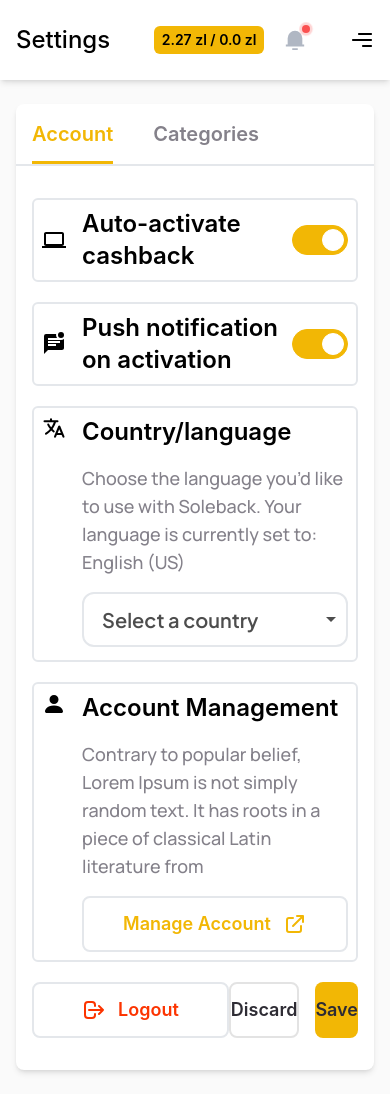
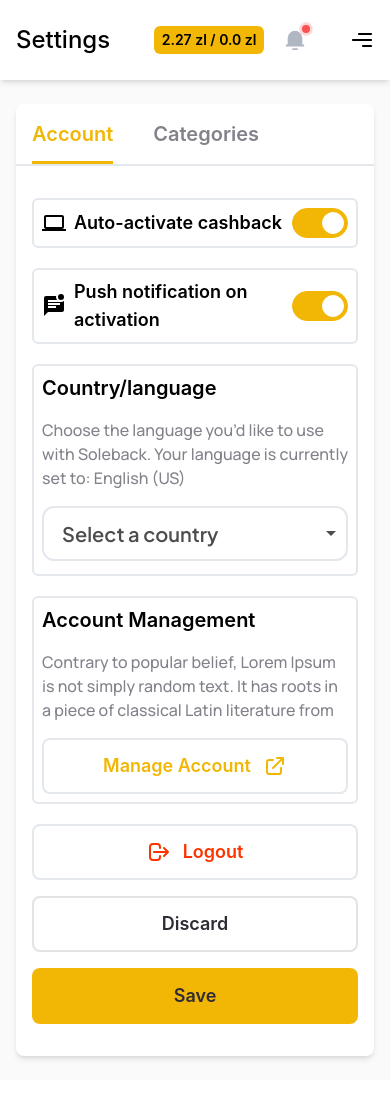
Before and after one commit to zulqarnain1231/Sole-Back, a React (Vite) app: page /settings in a window 390 px wide. Built offline with nearby package versions, Linux system fonts and the light colour scheme.

Commit message:
Made settings page responsive

```diff
--- a/src/components/Settings/Account.tsx
+++ b/src/components/Settings/Account.tsx
@@ -21,13 +21,13 @@ const Account = () => {
           <MdMarkUnreadChatAlt className="text-black-main text-2xl flex-shrink-0" />
         }
       />
-      <div className="w-full flex items-start justify-start gap-4  rounded-md border-2 border-black-greish sm:p-4 p-2">
-        <IoLanguage className="text-black-main text-2xl flex-shrink-0" />
+      <div className="w-full flex items-start justify-start sm:gap-4 gap-2  rounded-md border-2 border-black-greish sm:p-4 p-2">
+        <IoLanguage className="text-black-main text-2xl flex-shrink-0 sm:inline-block hidden" />
         <div className="w-full flex flex-col items-start justify-start gap-4">
-          <p className="text-black-main text-2xl font-semibold">
+          <p className="text-black-main sm:text-2xl text-xl font-semibold">
             Country/language
           </p>
-          <p className="xl:w-[50%] lg:w-[70%] md:w-[90%] w-full text-black-off text-lg font-medium font-manrope">
+          <p className="xl:w-[50%] lg:w-[70%] md:w-[90%] w-full text-black-off sm:text-lg text-base font-medium font-manrope">
             Choose the language you’d like to use with Soleback. Your language
             is currently set to: English (US)
           </p>
@@ -42,13 +42,13 @@ const Account = () => {
           />
         </div>
       </div>
-      <div className="w-full flex items-start justify-start gap-4  rounded-md border-2 border-black-greish sm:p-4 p-2">
-        <BsFillPersonFill className="text-black-main text-2xl flex-shrink-0" />
+      <div className="w-full flex items-start justify-start sm:gap-4 gap-2  rounded-md border-2 border-black-greish sm:p-4 p-2">
+        <BsFillPersonFill className="text-black-main text-2xl flex-shrink-0 sm:inline-block hidden" />
         <div className="w-full flex flex-col items-start justify-start gap-4">
-          <p className="text-black-main text-2xl font-semibold">
+          <p className="text-black-main sm:text-2xl text-xl font-semibold">
             Account Management
           </p>
-          <p className="text-black-off text-lg font-medium font-manrope">
+          <p className="text-black-off sm:text-lg text-base font-medium font-manrope">
             Contrary to popular belief, Lorem Ipsum is not simply random text.
             It has roots in a piece of classical Latin literature from
           </p>
@@ -58,12 +58,12 @@ const Account = () => {
           </button>
         </div>
       </div>
-      <div className="w-full flex items-center justify-between">
+      <div className="w-full flex sm:flex-row flex-col items-center sm:justify-between justify-start gap-4">
         <button className="h-[56px] sm:w-[180px] w-full flex items-center justify-center gap-3 text-[#FC3400] sm:text-xl text-lg font-semibold border-2 border-black-greish rounded-lg">
           <HiOutlineLogout className="text-[#FC3400] text-2xl flex-shrink-0" />
           Logout
         </button>
-        <div className="flex items-center justify-center gap-4">
+        <div className="flex sm:w-auto w-full sm:flex-row flex-col items-center sm:justify-center justify-start gap-4">
           <button className="sm:w-[150px] w-full h-[56px] flex items-center justify-center text-black-secondary sm:text-xl text-lg font-semibold bg-transparent border-2 border-[#E3E3E3] rounded-[8px]">
             Discard
           </button>
--- a/src/components/Settings/CategoryCard.tsx
+++ b/src/components/Settings/CategoryCard.tsx
@@ -9,9 +9,11 @@ type Props = {
 const CategoryCard: React.FC<Props> = ({ icon, name }: Props) => {
   return (
     <div className="w-full flex items-center justify-between rounded-md border-2 border-black-greish sm:p-4 p-2">
-      <div className="h-full flex items-center justify-start gap-4">
+      <div className="h-full flex items-center justify-start sm:gap-4 gap-2">
         {icon && icon}
-        <p className="text-black-main text-2xl font-semibold">{name}</p>
+        <p className="text-black-main sm:text-2xl text-lg font-semibold">
+          {name}
+        </p>
       </div>
       <Switch
         defaultChecked
```
